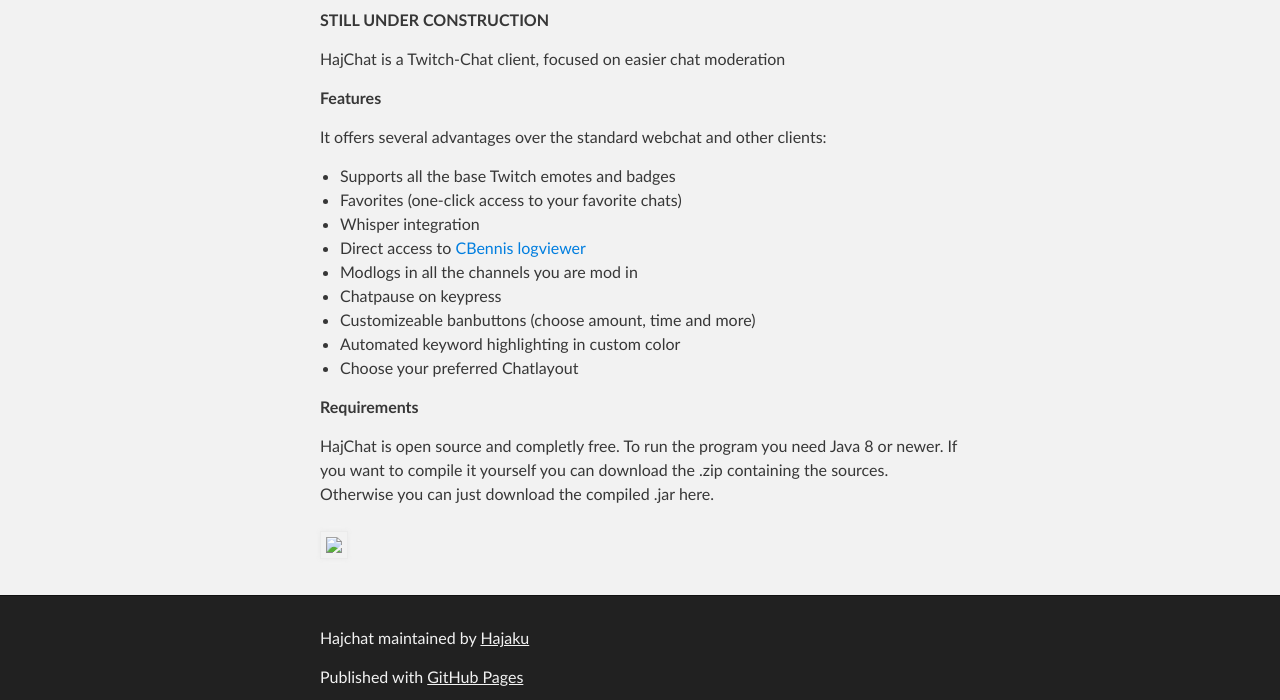
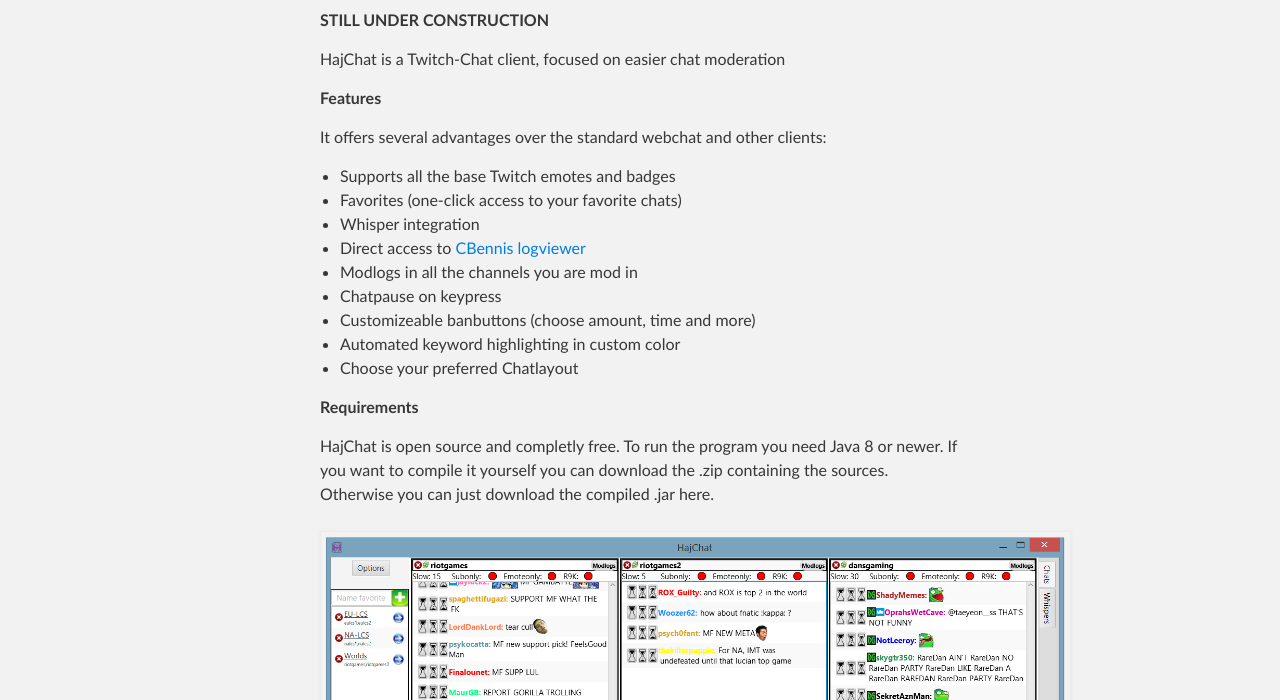
Before and after one commit to Hajaku/HajChat, a plain HTML site: page index.html in a window 1280 px wide. Shown: the part 252-952 px from the top of the page. Drawn offline with Linux system fonts and the light colour scheme; the site is published under a folder, as on GitHub Pages, so addresses that start at the root find nothing.

Commit message:
Update index.html

```diff
--- a/index.html
+++ b/index.html
@@ -58,7 +58,7 @@
 If you want to compile it yourself you can download the .zip containing the sources.
 Otherwise you can just download the compiled .jar here.</p>
 
-        <img src="/images/overview.png">
+        <img src="HajChat/images/overview.png ">
       </section>
     </div>
 
```
